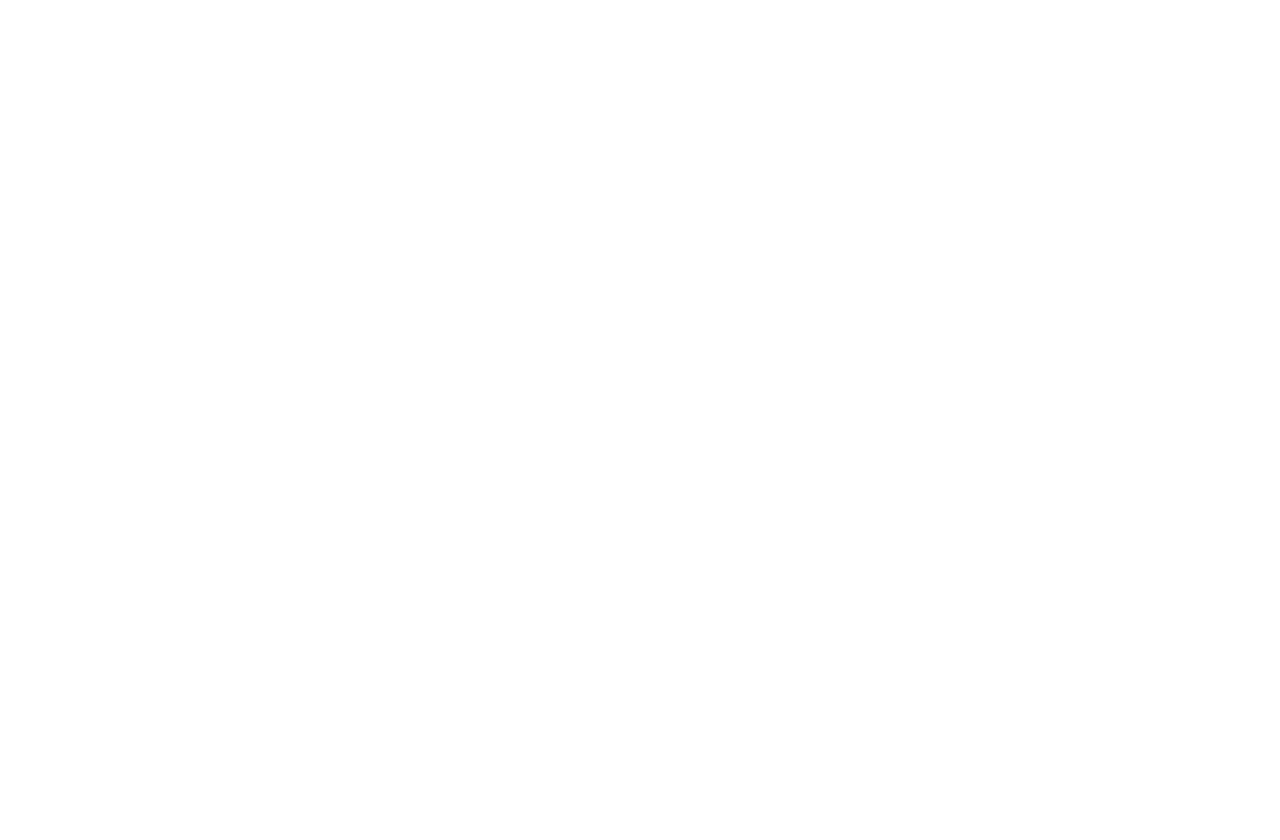
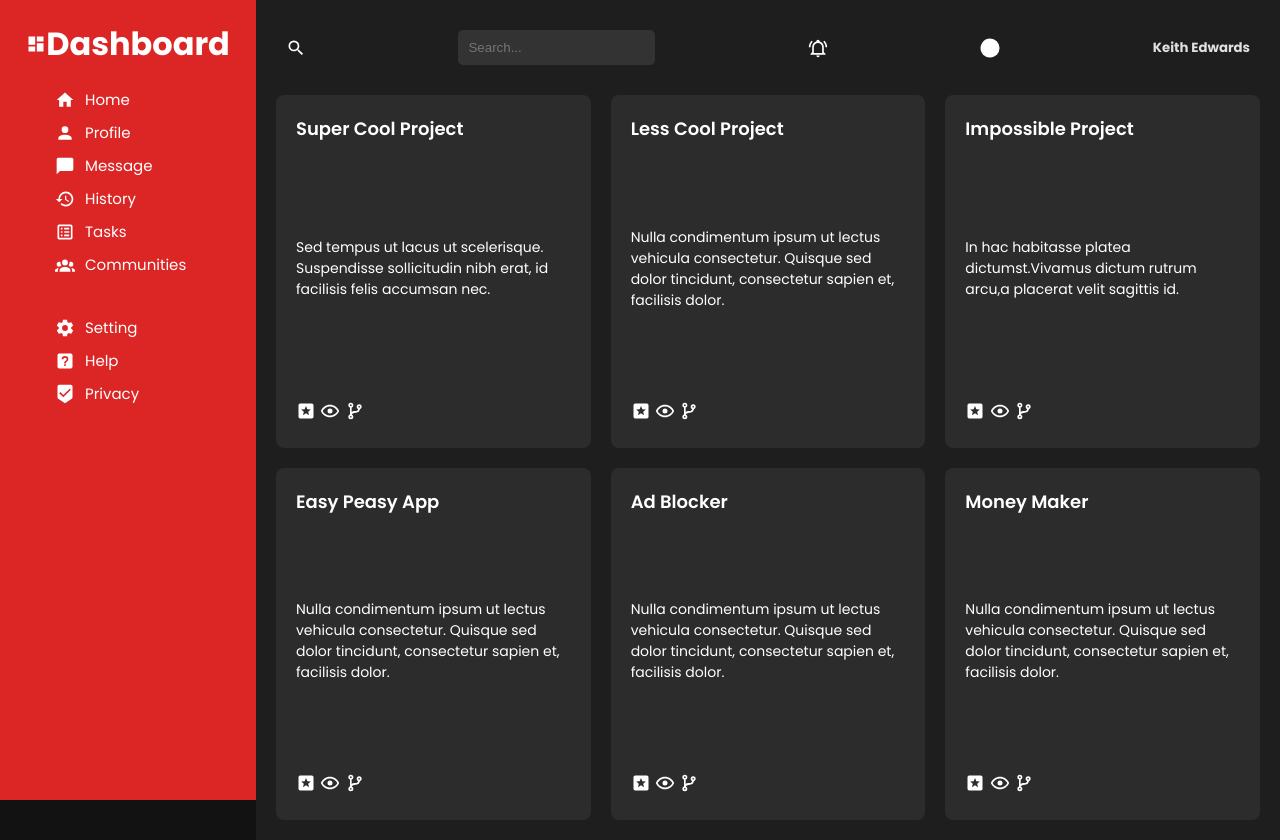
Before and after one commit to kedwards1306/Admin-Dashboard, a plain HTML site: page index.html in a window 1280 px wide. Before the commit the page ends 800 px from the top, so only its background shows below. Drawn offline with Linux system fonts and the light colour scheme.

Commit message:
Added the sidebar, navbar and working on the card content

```diff
--- a/index.html
+++ b/index.html
@@ -3,12 +3,173 @@
 <head>
     <meta charset="UTF-8">
     <meta name="viewport" content="width=device-width, initial-scale=1.0">
+    <link rel="stylesheet" href="styles.css">
     <title>Admin Dashboard</title>
 </head>
 <body>
-<section>
+<div class="container">
 
-</section>
+<div class="sidebar">
+<div class="logo-text">
+    <img src="./images/view-dashboard.svg" al="Logo" class="logo-image">
+    <h1>Dashboard</h1>
+</div>
+<div class="list">
+ <div class="icon-text">
+    <img src="./images/home.svg" class="logo-image">
+    <p>Home</p>
+ </div>
+<div class="icon-text">
+    <img src="./images/account.svg" class="logo-image">
+    <p>Profile</p>
+</div>
+<div class="icon-text">
+    <img src="./images/message.svg" class="logo-image">
+    <p>Message</p>
+</div>
+<div class="icon-text">
+    <img src="./images/history.svg" class="logo-image">
+    <p>History</p>
+</div>
+<div class="icon-text">
+    <img src="./images/tasks.svg" class="logo-image">
+    <p>Tasks</p>
+</div>
+<div class="icon-text">
+    <img src="./images/account-group.svg" class="logo-image">
+    <p>Communities</p>
+</div>
 
+</div>
+<div class="list-bottom">
+    <div class="icon-text">
+        <img src="./images/cog.svg" class="logo-image">
+        <p>Setting</p>
+    </div>
+    <div class="icon-text">
+        <img src="./images/help-box.svg" class="logo-image">
+        <p>Help</p>
+    </div>
+    <div class="icon-text">
+        <img src="./images/marker-check.svg" class="logo-image">
+        <p>Privacy</p>
+    </div>
+
+</div>
+</div>
+<div class="main">
+    <header>
+        <img src="./images/magnify.svg" class="logo-image">
+        <input type="search" id="search" placeholder="Search...">
+        <img src="/images/bell.svg" class="logo-image">
+        <img src="/images/avatar.svg" class="logo-image">
+        <h5>Keith Edwards</h5>
+    </header>
+    <div class="card-grid">
+        <!-- Card 1 -->
+        <div class="card">
+            <div class="card-header">
+                Super Cool Project
+            </div>
+            <div class="card-body">
+                Sed tempus ut lacus ut scelerisque. Suspendisse sollicitudin nibh erat, id facilisis felis accumsan nec.
+            </div>
+            <div class="card-footer">
+                <div class="actions">
+                    <img src="./images/star.svg" alt="Star">
+                    <img src="./images/eye.svg" alt="View">
+                    <img src="./images/source-branch.svg" alt="Idea">
+                </div>
+            </div>
+        </div>
+        <!-- Card 2 -->
+        <div class="card">
+            <div class="card-header">
+                Less Cool Project
+            </div>
+            <div class="card-body">
+                Nulla condimentum ipsum ut lectus vehicula consectetur. Quisque sed dolor tincidunt, consectetur sapien et, facilisis dolor.
+            </div>
+            <div class="card-footer">
+                <div class="actions">
+                    <img src="./images/star.svg" alt="Star">
+                    <img src="./images/eye.svg" alt="View">
+                    <img src="./images/source-branch.svg" alt="Idea">
+                </div>
+
+            </div>
+        </div>
+        <!-- Repeat similar blocks for other cards -->
+        <div class="card">
+            <div class="card-header">
+                Impossible Project
+            </div>
+            <div class="card-body">
+                In hac habitasse platea dictumst.Vivamus dictum rutrum arcu,a placerat velit sagittis id.
+            </div>
+            <div class="card-footer">
+                <div class="actions">
+                    <img src="./images/star.svg" alt="Star">
+                    <img src="./images/eye.svg" alt="View">
+                    <img src="./images/source-branch.svg" alt="Idea">
+                </div>
+
+            </div>
+        </div>
+
+        <div class="card">
+            <div class="card-header">
+                Easy Peasy App
+            </div>
+            <div class="card-body">
+                Nulla condimentum ipsum ut lectus vehicula consectetur. Quisque sed dolor tincidunt, consectetur sapien et, facilisis dolor.
+            </div>
+            <div class="card-footer">
+                <div class="actions">
+                    <img src="./images/star.svg" alt="Star">
+                    <img src="./images/eye.svg" alt="View">
+                    <img src="./images/source-branch.svg" alt="Idea">
+                </div>
+
+            </div>
+        </div>
+
+        <div class="card">
+            <div class="card-header">
+                Ad Blocker
+            </div>
+            <div class="card-body">
+                Nulla condimentum ipsum ut lectus vehicula consectetur. Quisque sed dolor tincidunt, consectetur sapien et, facilisis dolor.
+            </div>
+            <div class="card-footer">
+                <div class="actions">
+                    <img src="./images/star.svg" alt="Star">
+                    <img src="./images/eye.svg" alt="View">
+                    <img src="./images/source-branch.svg" alt="Idea">
+                </div>
+
+            </div>
+        </div>
+
+        <div class="card">
+            <div class="card-header">
+               Money Maker
+            </div>
+            <div class="card-body">
+                Nulla condimentum ipsum ut lectus vehicula consectetur. Quisque sed dolor tincidunt, consectetur sapien et, facilisis dolor.
+            </div>
+            <div class="card-footer">
+                <div class="actions">
+                    <img src="./images/star.svg" alt="Star">
+                    <img src="./images/eye.svg" alt="View">
+                    <img src="./images/source-branch.svg" alt="Idea">
+                </div>
+
+            </div>
+        </div>
+    </div>
+</div>
+
+</div>
 </body>
 </html>
--- a/styles.css
+++ b/styles.css
@@ -0,0 +1,126 @@
+@import url('https://fonts.googleapis.com/css2?family=Poppins:ital,wght@0,100;0,200;0,300;0,400;0,500;0,600;0,700;0,800;0,900;1,100;1,200;1,300;1,400;1,500;1,600;1,700;1,800;1,900&display=swap');
+
+*{
+    margin: 0;
+    padding: 0;
+}
+/* General Styles */
+body {
+    font-family: Poppins, sans-serif;
+    background-color: #121212;
+    color: #e0e0e0;
+}
+
+.container {
+    display: grid;
+    grid-template-columns: 20% 80%;
+}
+
+.sidebar {
+    background-color: #dc2626;
+    height: 100vh;
+}
+
+.logo-text {
+    display: flex;
+    flex-direction: row;
+    justify-content: center;
+    align-items: center;
+    margin: 20px 0;
+    color: #ffffff;
+}
+
+.icon-text {
+    display: flex;
+    flex-direction: row;
+    justify-content: flex-start;
+    align-items: center;
+    margin: 10px 55px;
+    color: #ffffff;
+}
+
+.icon-text p {
+    margin-left: 10px;
+    font-size: 15px;
+}
+
+.logo-image {
+    width: 20px;
+    height: auto;
+    filter: brightness(0) invert(1);
+}
+
+.list-bottom {
+    margin-top: 40px;
+}
+
+.main {
+    background-color: #1e1e1e;
+    height: 100vh;
+    padding: 20px;
+    display: grid;
+    grid-template-rows: auto 1fr;
+    gap: 20px;
+}
+
+header {
+    background-color: #1e1e1e;
+    display: flex;
+    flex-direction: row;
+    justify-content: space-between;
+    align-items: center;
+    padding: 10px;
+}
+
+header input[type="search"] {
+    background-color: #333333;
+    border: none;
+    padding: 10px;
+    color: #ffffff;
+    border-radius: 5px;
+}
+
+.card-grid {
+    display: grid;
+    grid-template-columns: repeat(auto-fill, minmax(300px, 1fr));
+    gap: 20px;
+}
+
+.card {
+    background-color: #2c2c2c;
+    padding: 20px;
+    border-radius: 8px;
+    color: #ffffff;
+    display: flex;
+    flex-direction: column;
+    justify-content: space-between;
+    transition: transform 0.2s ease;
+}
+
+.card:hover {
+    transform: translateY(-5px);
+}
+
+.card-header {
+    font-size: 18px;
+    font-weight: 600;
+    margin-bottom: 10px;
+}
+
+.card-body {
+    font-size: 14px;
+    line-height: 1.5;
+}
+
+.card-footer {
+    display: flex;
+    justify-content: space-between;
+    align-items: center;
+    margin-top: 15px;
+}
+
+.card-footer img {
+    width: 20px;
+    height: 20px;
+    filter: brightness(0) invert(1);
+}
```
Also changed, not shown: images/account-group.svg (added), images/account.svg (added), images/avatar.svg (added), images/bell.svg (added), images/cog.svg (added), images/eye.svg (added), images/help-box.svg (added), images/history.svg (added), images/home.svg (added), images/magnify.svg (added), images/marker-check.svg (added), images/message.svg (added), images/source-branch.svg (added), images/star.svg (added), 2 more files.
